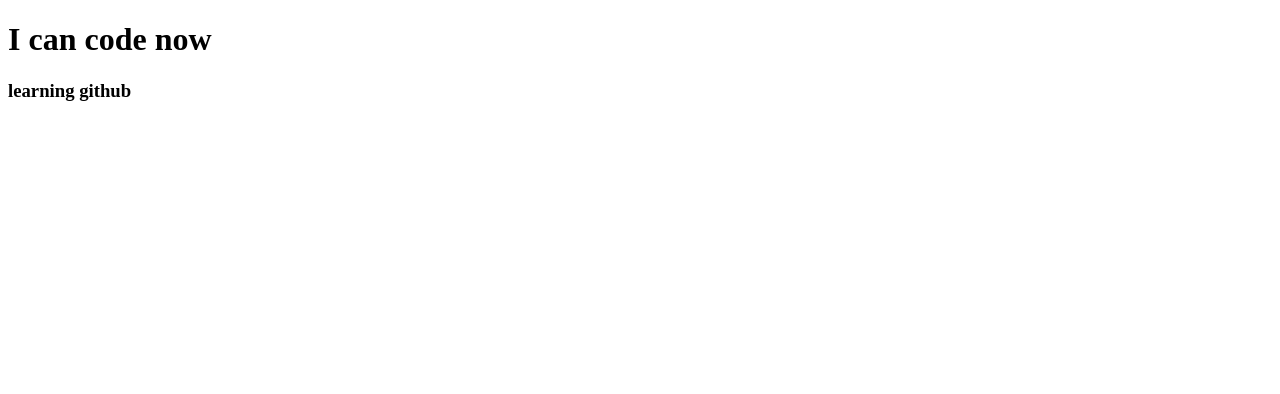
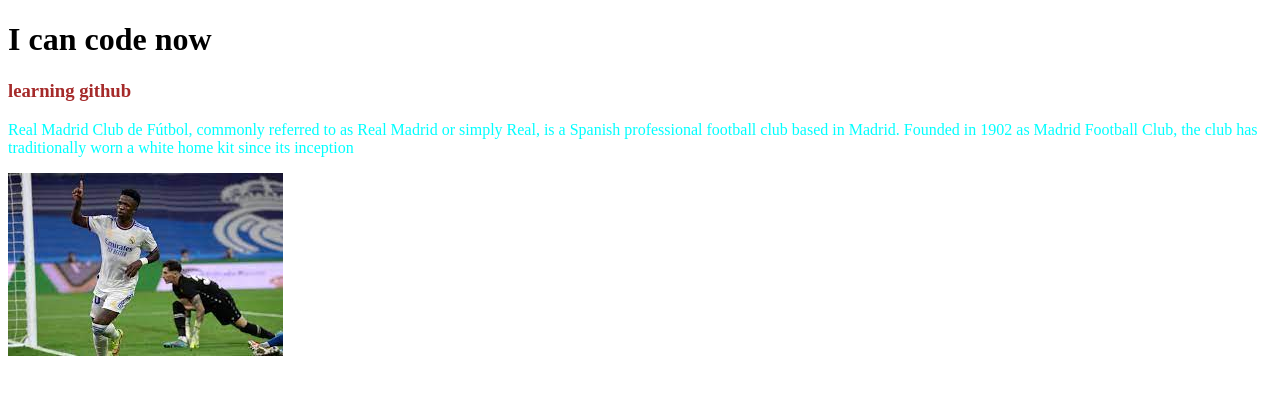
Before and after one commit to sidratulshatil/my-first-repo, a plain HTML site: page index.html in a window 1280 px wide. Drawn offline with Linux system fonts and the light colour scheme.

Commit message:
photo added

```diff
--- a/index.html
+++ b/index.html
@@ -5,10 +5,13 @@
     <meta http-equiv="X-UA-Compatible" content="IE=edge">
     <meta name="viewport" content="width=device-width, initial-scale=1.0">
     <title>My first git repo</title>
+    <link rel="stylesheet" href="style.css">
 </head>
 <body>
     <h1>I can code now </h1>
     <h3>learning github</h3>
+    <p>Real Madrid Club de Fútbol, commonly referred to as Real Madrid or simply Real, is a Spanish professional football club based in Madrid. Founded in 1902 as Madrid Football Club, the club has traditionally worn a white home kit since its inception</p>
+    <img src="images/vini..jpg" alt="">
 
 </body>
 </html>
--- /dev/null
+++ b/style.css
@@ -0,0 +1,6 @@
+p{
+    color: aqua;
+}
+h3{
+    color: brown;
+}
```
Also changed, not shown: images/vini..jpg (added).
